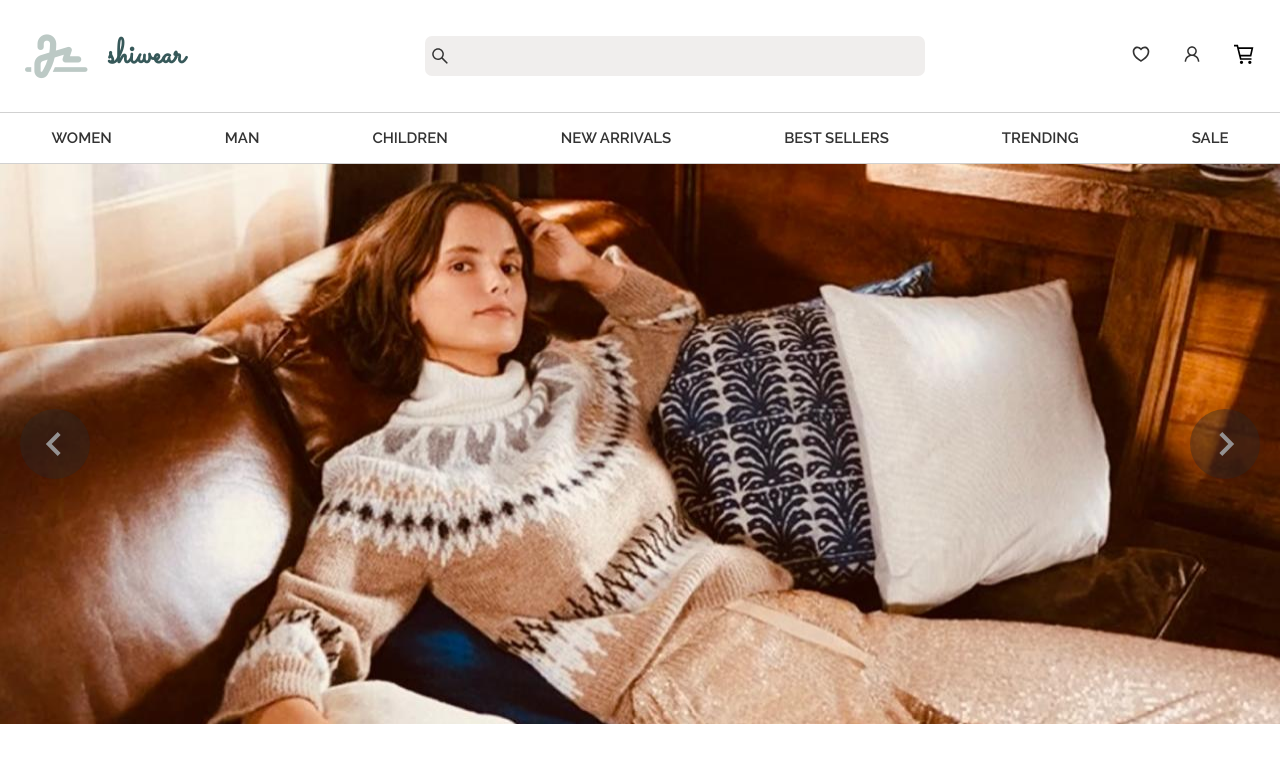
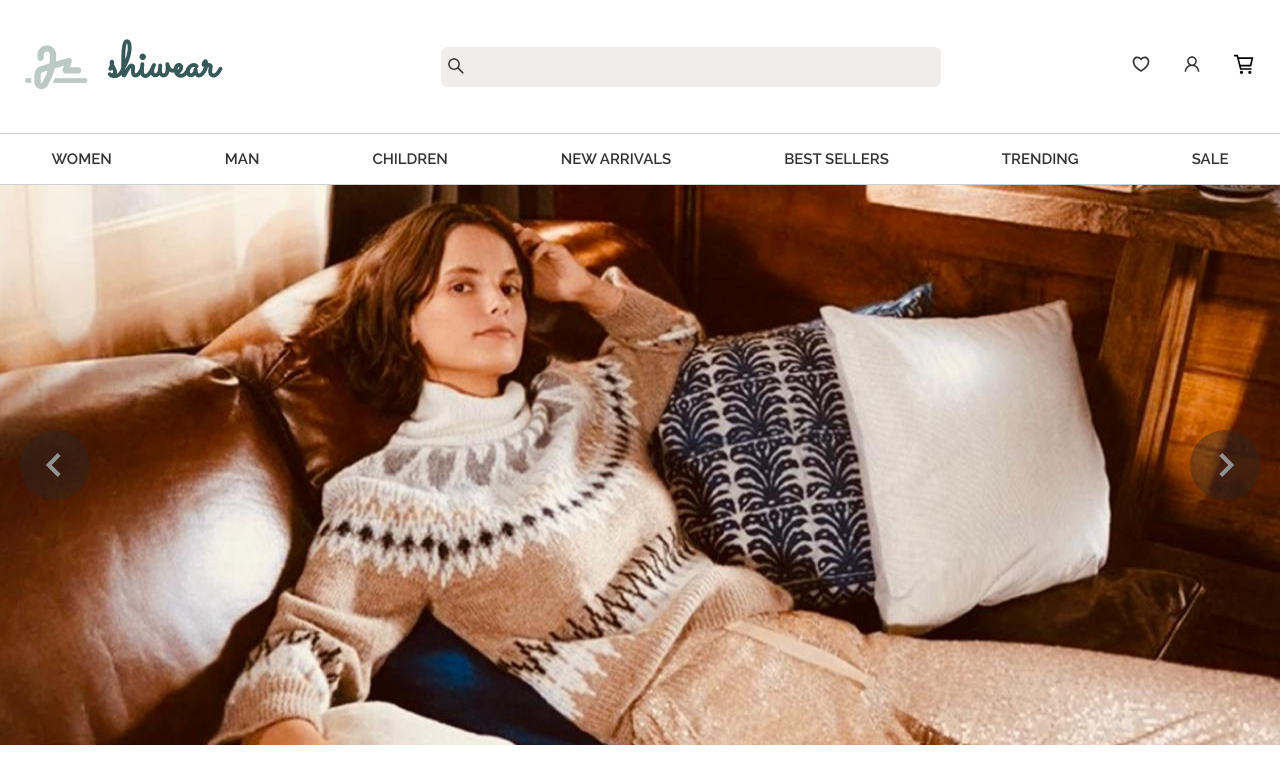
Before and after one commit to senaysenturk/e-commerce, a React (Create React App) app: page / in a window 1280 px wide. Shown: the top 777 px of the page. Built offline with nearby package versions, Linux system fonts and the light colour scheme.

Commit message:
#17 | edited readme.md content

```diff
--- a/src/App.js
+++ b/src/App.js
@@ -16,8 +16,10 @@ import Login from "./pages/auth/login/Login";
 import SignUp from "./pages/auth/sign-up/SignUp";
 
 import NotFound from "./pages/not-found/NotFound";
+import Product from "./pages/dashboard/product/Product";
 
 function App() {
+  let id = 1;
   return (
     <>
       <BrowserRouter>
@@ -32,6 +34,7 @@ function App() {
             <Route path="trending" element={<Trending />} />
             <Route path="sale" element={<Sale />} />
             <Route path="shopping-cart" element={<ShoppingCart />} />
+            <Route path={`/product/${id}`} element={<Product />} />
           </Route>
 
           <Route path="auth" element={<AuthLayout />}>
--- a/src/components/shared/card/card-details/CardDetails.js
+++ b/src/components/shared/card/card-details/CardDetails.js
@@ -1,7 +1,9 @@
 import React from "react";
+import { useNavigate } from "react-router-dom";
 import "./style.scss";
 
 const CardDetails = ({ path }) => {
+  const navigate = useNavigate();
   return (
     <>
       <div className="product-flex">
@@ -41,7 +43,9 @@ const CardDetails = ({ path }) => {
           <button type="button" className="btn btn-primary">
             Add to cart
           </button>
-          <a href="">View Full Item</a>
+          <a href="" onClick={() => navigate("/card-detail")}>
+            View Full Item
+          </a>
         </div>
       </div>
     </>
--- a/src/components/shared/header/style.scss
+++ b/src/components/shared/header/style.scss
@@ -19,11 +19,10 @@ $danger-color: brown;
     .logo {
       display: flex;
       align-items: center;
-      font-family: "Sacramento", cursive;
       h1 {
         cursor: pointer;
         color: #37595a;
-        font-size: 35px;
+        font-size: 50px;
       }
 
       i {
--- a/src/pages/auth/sign-up/SignUp.js
+++ b/src/pages/auth/sign-up/SignUp.js
@@ -9,7 +9,7 @@ function SignUp() {
     <div className="main">
       <header>
         <div className="logo">
-          <i className="fa-solid fa-signature">shiwear</i>
+          <i className="fa-solid fa-signature"></i>
         </div>
       </header>
       <main>
--- /dev/null
+++ b/src/pages/dashboard/product/Product.js
@@ -0,0 +1,12 @@
+import React from "react";
+import CardDetails from "../../../components/shared/card/card-details/CardDetails";
+
+const Product = () => {
+  return (
+    <>
+      <CardDetails></CardDetails>
+    </>
+  );
+};
+
+export default Product;
--- a/src/utilities.scss
+++ b/src/utilities.scss
@@ -15,7 +15,9 @@
 body {
   font-family: "Raleway", sans-serif;
 }
-
+.logo {
+  font-family: "Sacramento", cursive;
+}
 .btn {
   font-family: Helvetica, Arial, sans-serif;
   text-transform: capitalize;
```
Also changed, not shown: 1 other file (tests, documents, lock files or other folders).
